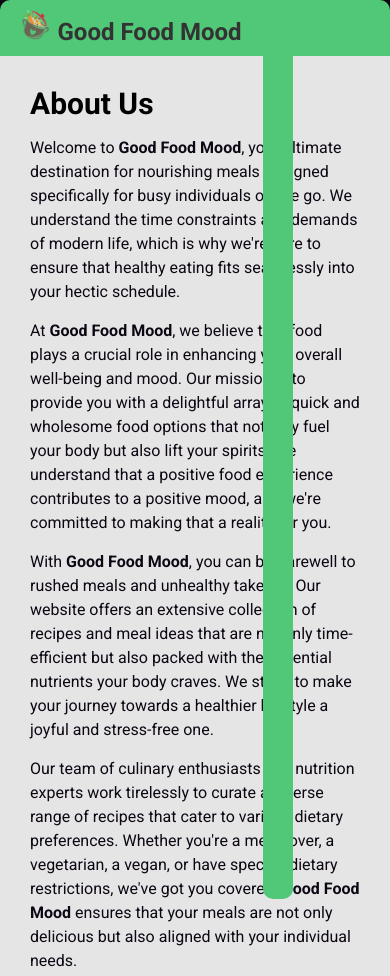
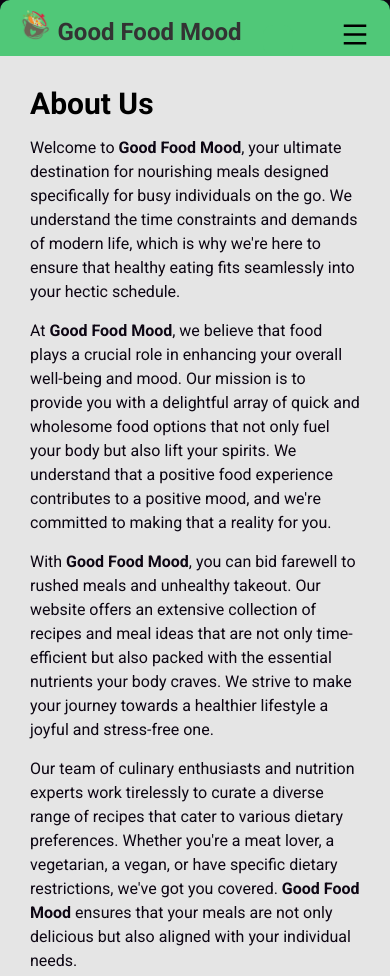
Before and after one commit to Sovak3441/ProjectExam_1_resit, a plain HTML site: page about.html in a window 390 px wide. Shown: the top 976 px of the page. Drawn offline with nearby package versions, Linux system fonts and the light colour scheme; no server answers.

Commit message:
More bug adjsutments..

```diff
--- a/about.html
+++ b/about.html
@@ -28,7 +28,7 @@
         <a href="login.html" id="login-btn">Log In</a>
       </div>
     </div>
-    <button class="mobile-menu-button" id="mobilebutton"></button>
+    <button class="mobile-menu-button" id="mobilebutton"><i class="ri-menu-line"></i></button>
   </nav>
 </header>
 <main>
--- a/css/index.css
+++ b/css/index.css
@@ -94,7 +94,6 @@ a {
 .menu-wrapper {
   display: flex;
   justify-content: space-between;
-  height: 100%;
   justify-items: center;
 }
 
@@ -457,6 +456,7 @@ textarea {
     top: 25px;
     right: 25%;
     display: flex;
+    height: ;
     flex-direction: column;
     background-color: var(--navbar-background-color);
     border-radius: 10px;
--- a/js/main-script.js
+++ b/js/main-script.js
@@ -273,10 +273,9 @@ if (document.location.pathname === "/recipes.html") {
     if (searchInput.value.length > 3) {
       const data = JSON.parse(localStorage.getItem("gfm_recipes"));
       const recipes = data.filter((recipe) => recipe.attributes.name.toLowerCase().includes(searchInput.value.toLowerCase()));
+      const recipeElement = document.querySelector("#all_recipes_list");
 
-      const recipeElement = document.querySelector("#all_recipes_list");
       let returnElement = "";
-
       let i = 0;
       for (i; i < recipes.length; i++) {
         const currentRecipe = recipes[i].attributes;
```
Also changed, not shown: contact.html (+1 -1 lines), login.html (+1 -1 lines), recipe.html (+1 -1 lines), recipes.html (+1 -1 lines).
